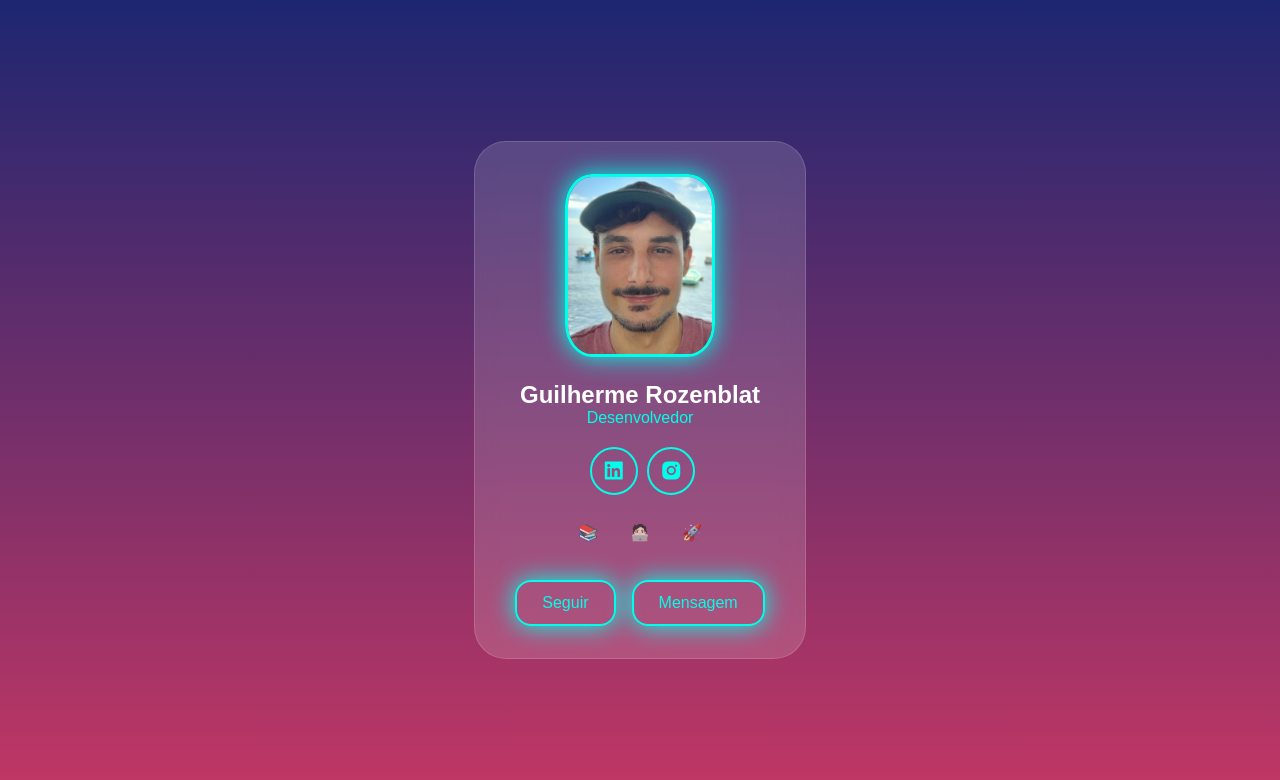
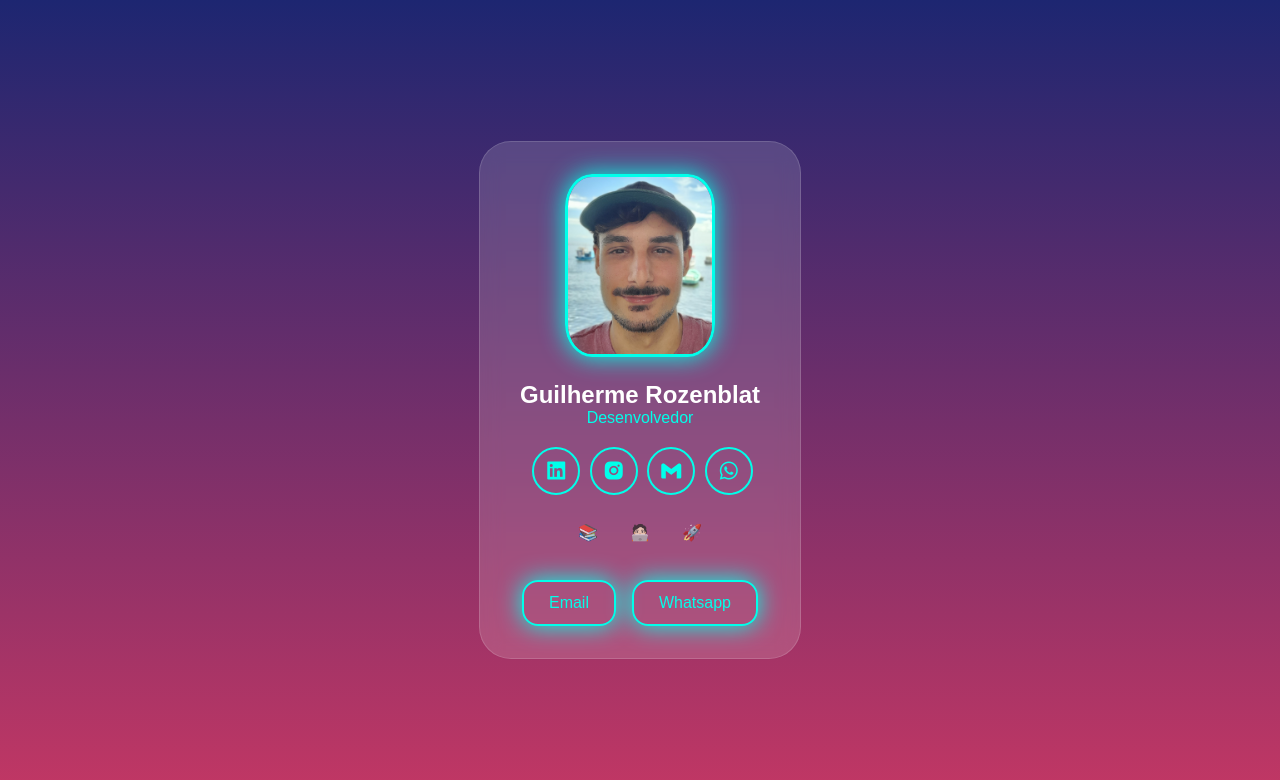
Before and after one commit to GuilhermeRozenblat/contato, a plain HTML site: page index.html in a window 1280 px wide. Drawn offline with nearby package versions, Linux system fonts and the light colour scheme.

Commit message:
Add files via upload

```diff
--- a/index.html
+++ b/index.html
@@ -1,5 +1,6 @@
 <!DOCTYPE html>
 <html lang="en">
+
 <head>
     <meta charset="UTF-8">
     <meta name="viewport" content="width=device-width, initial-scale=1.0">
@@ -8,6 +9,7 @@
     <link href='https://unpkg.com/boxicons@2.1.4/css/boxicons.min.css' rel='stylesheet'>
 
 </head>
+
 <body>
     <div class="profile-card">
         <div class="info-box">
@@ -18,14 +20,18 @@
 
             </div>
             <div class="Redes">
-                <i class='bx bxl-linkedin-square'></i>
-                <i class='bx bxl-instagram-alt' ></i>
+                <a href="https://www.linkedin.com/in/guilherme-rozenblat/"><i class='bx bxl-linkedin-square'></i></a>
+                <a href="https://www.instagram.com/guirozenblat?igsh=YzljYTk1ODg3Zg== "><i
+                        class='bx bxl-instagram-alt'></i></a>
+                <a href="mailto:gui.rozenblat@gmail.com"><i class='bx bxl-gmail'></i></a>
+                <a href="https://wa.me/5521985143731"><i class='bx bxl-whatsapp'></i></a>
 
             </div>
         </div>
         <div class="numbers-grid">
             <div class="box">
                 <p>📚</p>
+
             </div>
             <div class="box">
                 <p>🧑🏻‍💻</p>
@@ -36,10 +42,11 @@
 
         </div>
         <div class="btn-box">
-            <button class="seguir">Seguir</button>
-            <button class="message">Mensagem</button>
+            <a href="mailto:gui.rozenblat@gmail.com"><button class="seguir">Email</button></a>
+            <a href="https://wa.me/5521985143731"><button class="message">Whatsapp</button></a>
         </div>
     </div>
 
 </body>
+
 </html>
```
